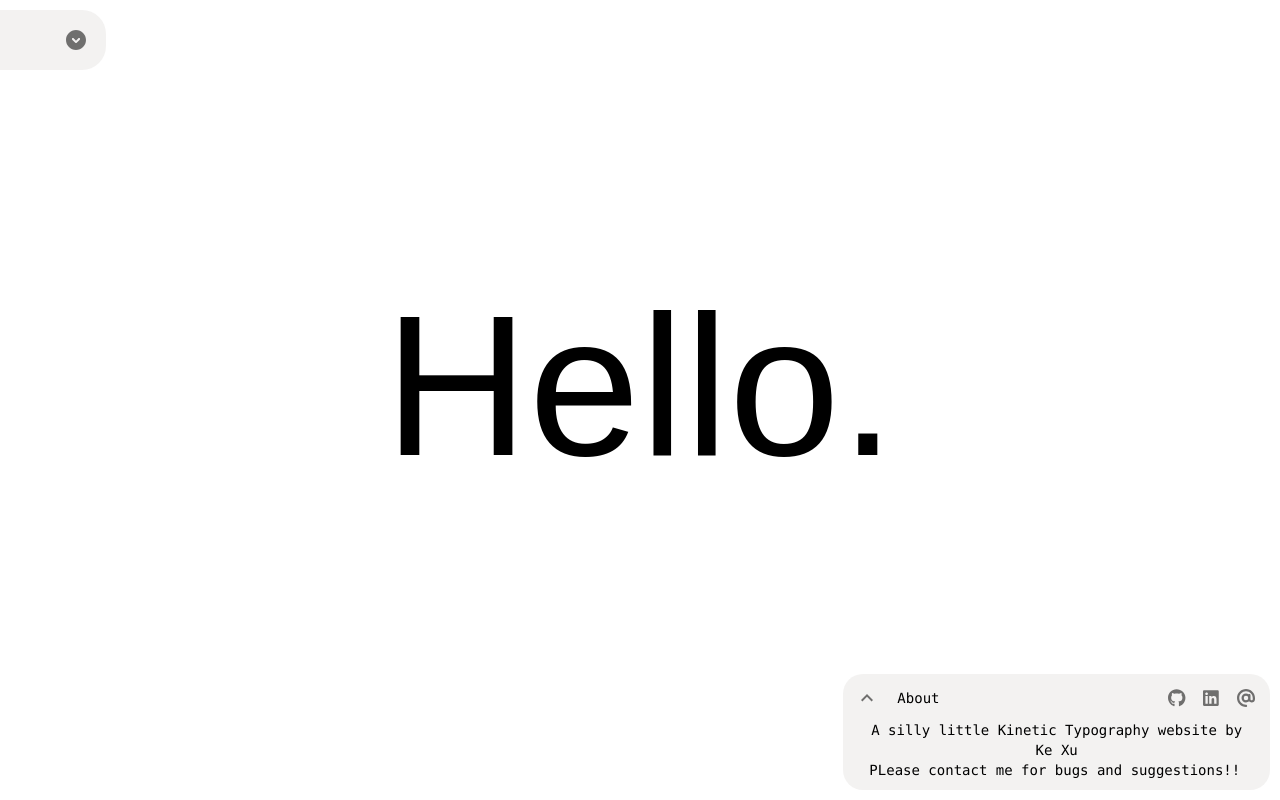
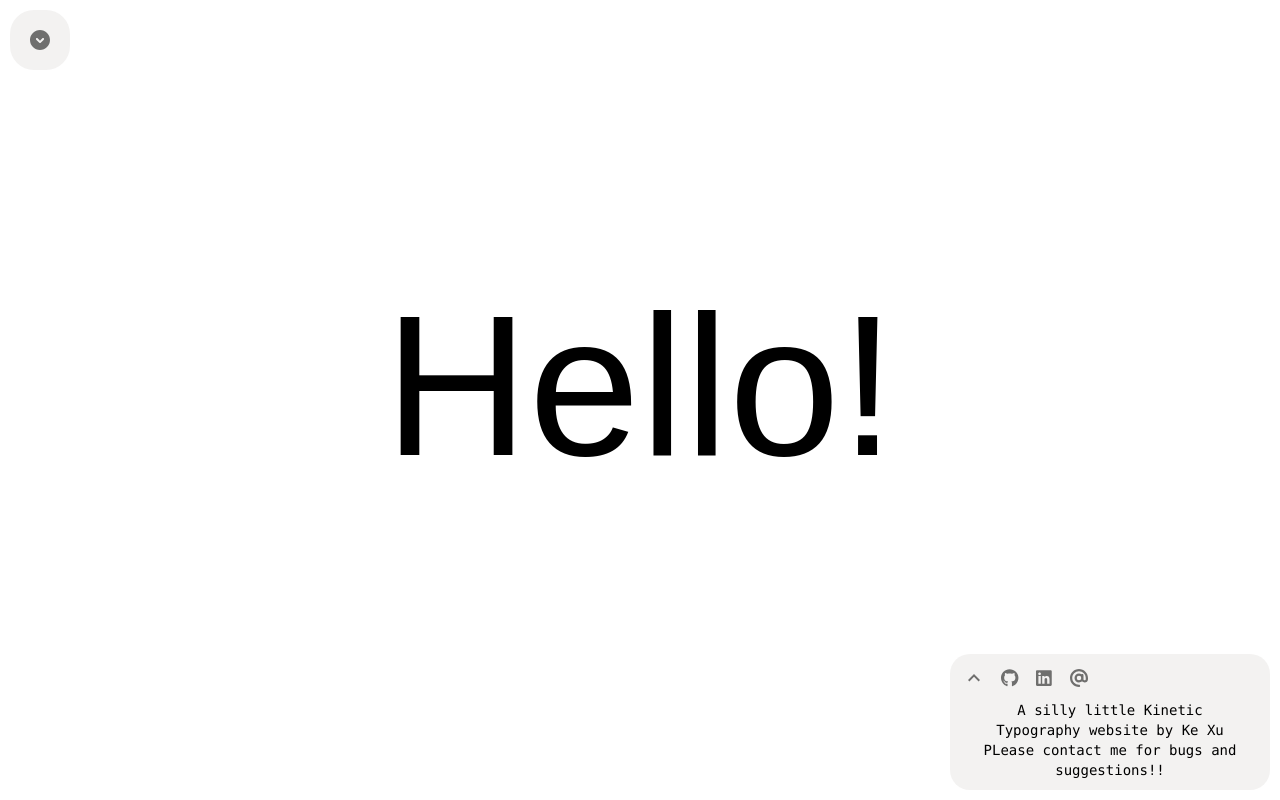
Before and after one commit to kefoto/p5landing, a React (Create React App) app: page / in a window 1280 px wide. Built offline with nearby package versions, Linux system fonts and the light colour scheme.

Commit message:
styling update!

```diff
--- a/src/components/elements/Wave.js
+++ b/src/components/elements/Wave.js
@@ -109,7 +109,7 @@ const Wave = ({ wave, index, onRemove, onWaveChange, onToggleChange }) => {
                 size="small"
                 sx={{
                   display: "flex",
-                  border: "1px solid #000",
+                  border: "1px solid #d3d3d3",
                   flexWrap: "wrap",
                   borderRadius: "2rem",
                   gap: "0.25rem",
--- a/src/components/elements/inputs/WaveToggleButtonGroup.js
+++ b/src/components/elements/inputs/WaveToggleButtonGroup.js
@@ -13,6 +13,9 @@ const WaveToggleButtonGroup = ({ value, onChange }) => {
         }
       }}
       aria-label="wave type"
+      sx={{
+        border: "1px solid #d3d3d3",
+      }}
     >
       <ToggleButton
         value="sin"
--- a/src/layout/About.js
+++ b/src/layout/About.js
@@ -6,7 +6,6 @@ import { faAt } from '@fortawesome/free-solid-svg-icons';
 // import { faEnvelope } from '@fortawesome/free-solid-svg-icons';
 import { IconButton } from "@mui/material";
 import ExpandLessOutlinedIcon from "@mui/icons-material/ExpandLessOutlined";
-import CollapseWrapper from "../components/wrapper/CollapseWrapper";
 
 const About = () => {
   const [isVisible, setIsVisible] = useState(true);
@@ -15,26 +14,33 @@ const About = () => {
   return (
     <div
       id="setting"
-      className={`fixed bottom-0 w-1/3 min-w-64
-    ${isVisible ? "right-0" : "-right-[calc(70vw/4)]"}
-    ${isVisible ? "rounded-[1.25rem]" : "rounded-[1.5rem]"} p-2.5 m-2.5
-             font-mono text-sm z-10 backdrop-blur-lg bg-stone-200/50 transition-all duration-300 ease-in-out`}
+      className={`fixed bottom-0 right-0 p-2.5 m-2.5
+             font-mono text-sm z-10 backdrop-blur-lg bg-stone-200/50
+             overflow-hidden
+             transition-[width,border-radius] duration-300 ease-in-out
+             ${isVisible ? "w-80 rounded-[1.25rem]" : "w-12 rounded-[1.5rem]"}`}
     >
       <div id="title" className="flex items-center justify-between">
-        <div className="flex justify-end space-x-2 items-center">
         <IconButton
           size="small"
           onClick={toggleVisibility}
           sx={{
+            flexShrink: 0,
             padding: "0.125rem",
+            transform: isVisible ? "rotate(0deg)" : "rotate(180deg)",
+            transition: "transform 0.3s ease-in-out",
           }}
         >
           <ExpandLessOutlinedIcon />
         </IconButton>
-          <p className="pl-2">About</p>
-        </div>
 
-        <div className="flex justify-end space-x-2">
+        <div
+          className={`flex-1 min-w-0 flex items-center overflow-hidden transition-[max-width,opacity] duration-300 ease-in-out ${
+            isVisible ? "max-w-[30rem] opacity-100" : "max-w-0 opacity-0 pointer-events-none"
+          }`}
+        >
+          {/* <p className="pl-2 whitespace-nowrap">About</p> */}
+          <div className="flex justify-end space-x-2 ml-2">
             <IconButton size="small" href="https://github.com/kefoto" rel="noopener noreferrer" target="_blank">
               <FontAwesomeIcon icon={faGithub} />
             </IconButton>
@@ -48,12 +54,17 @@ const About = () => {
             </IconButton>
           </div>
         </div>
+      </div>
 
-      <CollapseWrapper isVisible={isVisible}>
+      <div
+        className={`overflow-hidden transition-[max-height] duration-300 ease-in-out ${
+          isVisible ? "max-h-[10rem]" : "max-h-0"
+        }`}
+      >
         <div id="gutter" className="relative flex w-full pt-2"></div>
           <p className="px-4 flex text-center text-pretty">A silly little Kinetic Typography website by Ke Xu</p>
           <p className="px-4 flex text-center text-pretty">PLease contact me for bugs and suggestions!!</p>
-      </CollapseWrapper>
+      </div>
     </div>
   );
 };
--- a/src/layout/Dashboard.js
+++ b/src/layout/Dashboard.js
@@ -26,7 +26,7 @@ const Dashboard = () => {
     radius: 120,
     waveDisplay: false,
     waveArr: [],
-    importData: { text: "Hello.", image: null, url: null,},
+    importData: { text: "Hello!", image: null, url: null,},
     isImage: false,
     isClickable: false,
   });
--- a/src/layout/Setting.js
+++ b/src/layout/Setting.js
@@ -15,7 +15,6 @@ import RefreshIcon from "@mui/icons-material/Refresh";
 
 import { FontAwesomeIcon } from "@fortawesome/react-fontawesome";
 
-import CollapseWrapper from "../components/wrapper/CollapseWrapper";
 import { faMousePointer } from "@fortawesome/free-solid-svg-icons/faMousePointer";
 /**
  * fundamental updates after change,
@@ -335,13 +334,18 @@ const Setting = ({ formData, onFormDataChange }) => {
   return (
     <div
       id="setting"
-      className={`fixed top-0 w-1/4 min-w-72
-      ${isVisible ? "left-0" : "-left-[calc(70vw/4)]"}
-      ${isVisible ? "rounded-[1.25rem]" : "rounded-[1.5rem]"} p-2.5 m-2.5
-               select-none text-sm z-10 backdrop-blur-lg bg-stone-200/50 transition-all duration-300 ease-in-out`}
+      className={`fixed top-0 left-0 p-2.5 m-2.5
+               select-none text-sm z-10 backdrop-blur-lg bg-stone-200/50
+               overflow-hidden
+               transition-[width,border-radius] duration-300 ease-in-out
+               ${isVisible ? "w-72 rounded-[1.25rem]" : "w-[3.75rem] rounded-[1.5rem]"}`}
     >
-      <div className="flex justify-between items-center content-center">
-        <div className="flex justify-between items-center content-center space-x-2">
+      <div className="flex items-center justify-between">
+        <div
+          className={`flex-1 min-w-0 flex items-center space-x-2 overflow-hidden transition-[max-width,opacity] duration-300 ease-in-out ${
+            isVisible ? "max-w-[20rem] opacity-100" : "max-w-0 opacity-0 pointer-events-none"
+          }`}
+        >
           <Switch
             label="Mouse Click Interaction"
             size="small"
@@ -351,7 +355,6 @@ const Setting = ({ formData, onFormDataChange }) => {
             title={"Click Interaction"}
             placement="right"
             arrow
-            // className="justify-end"
           >
             <FontAwesomeIcon
               icon={faMousePointer}
@@ -359,12 +362,22 @@ const Setting = ({ formData, onFormDataChange }) => {
             />
           </Tooltip>
         </div>
-
-        <IconButton onClick={toggleVisibility}>
+        <IconButton
+          onClick={toggleVisibility}
+          sx={{
+            flexShrink: 0,
+            transform: isVisible ? "rotate(180deg)" : "rotate(0deg)",
+            transition: "transform 0.3s ease-in-out",
+          }}
+        >
           <ExpandCircleDownRoundedIcon />
         </IconButton>
       </div>
-      <CollapseWrapper isVisible={isVisible}>
+      <div
+        className={`overflow-hidden transition-[max-height] duration-300 ease-in-out ${
+          isVisible ? "max-h-[60rem]" : "max-h-0"
+        }`}
+      >
         {Object.entries(inputSectionMap).map(([section, inputs]) => (
           <CollapsibleSection
             key={section}
@@ -374,7 +387,7 @@ const Setting = ({ formData, onFormDataChange }) => {
             {inputs.map((input) => renderInput(input))}
           </CollapsibleSection>
         ))}
-      </CollapseWrapper>
+      </div>
     </div>
   );
 };
```
Also changed, not shown: 1 other file (tests, documents, lock files or other folders). Lines whose indentation alone changed are shown as unchanged.
